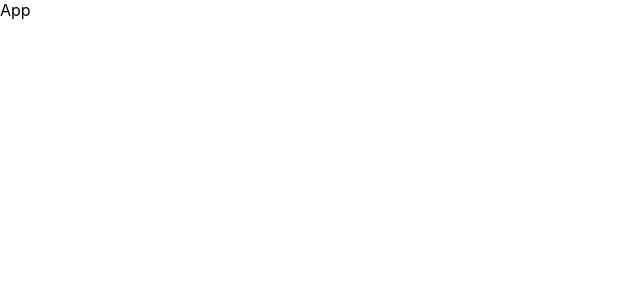
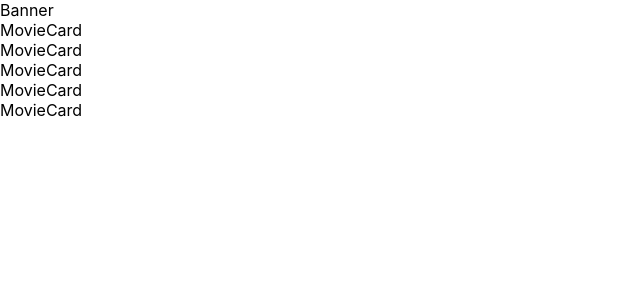
Before and after one commit to GreenCatInForest/movie-app, a React (Create React App) app: page / in a window 1280 px wide. Shown: the top 300 px of the page, without its empty margins (0-640 px from the left). Built offline with nearby package versions, Linux system fonts and the light colour scheme.

Commit message:
add components

```diff
--- a/src/App.js
+++ b/src/App.js
@@ -1,5 +1,11 @@
+import { Banner } from "./components/Banner";
+import { Movies } from "./components/Movies";
+
 export const App = () => {
-  return <div>App</div>;
+  return (
+    <div>
+      <Banner />
+      <Movies />
+    </div>
+  );
 };
-
-export default App;
--- /dev/null
+++ b/src/components/Banner.js
@@ -0,0 +1,3 @@
+export const Banner = () => {
+  return <div>Banner</div>;
+};
--- /dev/null
+++ b/src/components/MovieCard.js
@@ -0,0 +1,3 @@
+export const MovieCard = () => {
+  return <div>MovieCard</div>;
+};
--- /dev/null
+++ b/src/components/Movies.js
@@ -0,0 +1,13 @@
+import { MovieCard } from "./MovieCard";
+
+export const Movies = () => {
+  return (
+    <div>
+      <MovieCard />
+      <MovieCard />
+      <MovieCard />
+      <MovieCard />
+      <MovieCard />
+    </div>
+  );
+};
```
